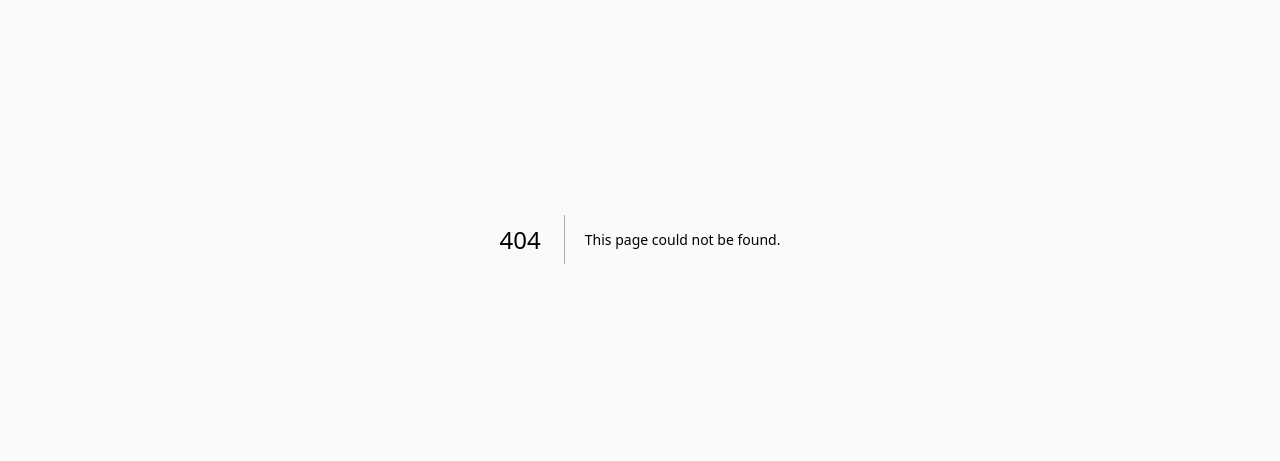
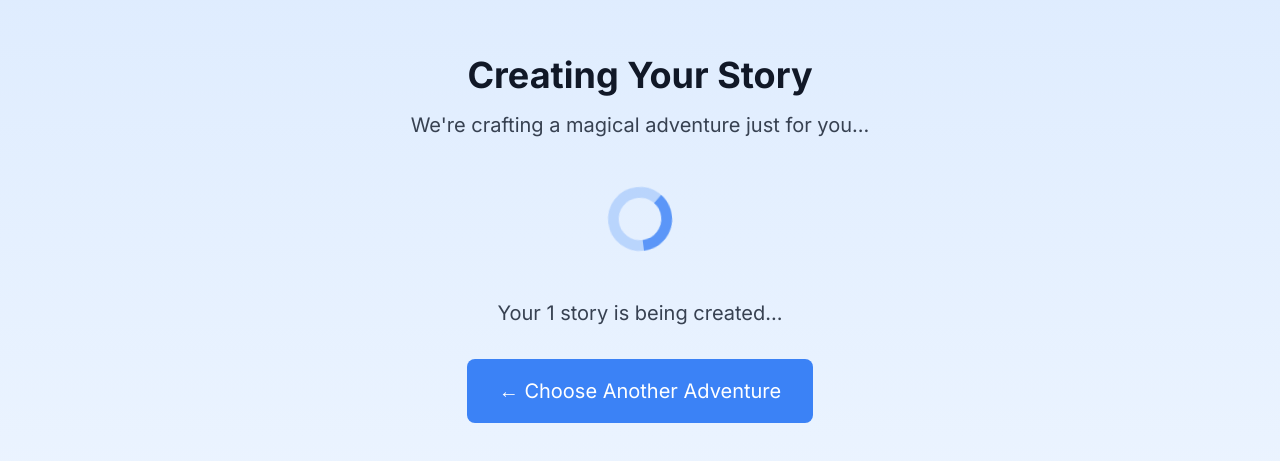
Before and after one commit to MarkWen93/Little-Hero-test, a Next.js app: page /create/story/1 in a window 1280 px wide. Before the commit this address had no page. Shown: the part 161-622 px from the top of the page. Built offline with nearby package versions, Linux system fonts and the light colour scheme.

Commit message:
feat: add dynamic story creation page

```diff
--- /dev/null
+++ b/src/app/create/story/[adventureId]/page.tsx
@@ -0,0 +1,58 @@
+'use client';
+
+import { useParams } from 'next/navigation';
+import { Button } from "@/components/ui/button";
+import Link from "next/link";
+
+export default function StoryCreationPage() {
+  const params = useParams();
+  const adventureId = params.adventureId as string;
+
+  return (
+    <main className="flex min-h-screen flex-col items-center justify-center bg-gradient-to-b from-blue-100 to-blue-50 px-4 py-8">
+      <div className="container max-w-2xl text-center">
+        <h1 className="mb-4 text-4xl font-bold text-navy-900">
+          Creating Your Story
+        </h1>
+        <p className="mb-12 text-xl text-gray-700">
+          We're crafting a magical adventure just for you...
+        </p>
+
+        <div className="mb-12 flex justify-center">
+          <div className="h-16 w-16">
+            <svg
+              className="h-full w-full animate-spin text-blue-500"
+              xmlns="http://www.w3.org/2000/svg"
+              fill="none"
+              viewBox="0 0 24 24"
+            >
+              <circle
+                className="opacity-25"
+                cx="12"
+                cy="12"
+                r="10"
+                stroke="currentColor"
+                strokeWidth="4"
+              ></circle>
+              <path
+                className="opacity-75"
+                fill="currentColor"
+                d="M4 12a8 8 0 018-8V0C5.373 0 0 5.373 0 12h4zm2 5.291A7.962 7.962 0 014 12H0c0 3.042 1.135 5.824 3 7.938l3-2.647z"
+              ></path>
+            </svg>
+          </div>
+        </div>
+
+        <p className="mb-8 text-xl text-gray-700">
+          Your {adventureId.split('-').join(' ')} story is being created...
+        </p>
+
+        <div className="mt-8 flex justify-center">
+          <Button asChild variant="secondary" size="lg">
+            <Link href="/create/adventure">← Choose Another Adventure</Link>
+          </Button>
+        </div>
+      </div>
+    </main>
+  );
+}
```
